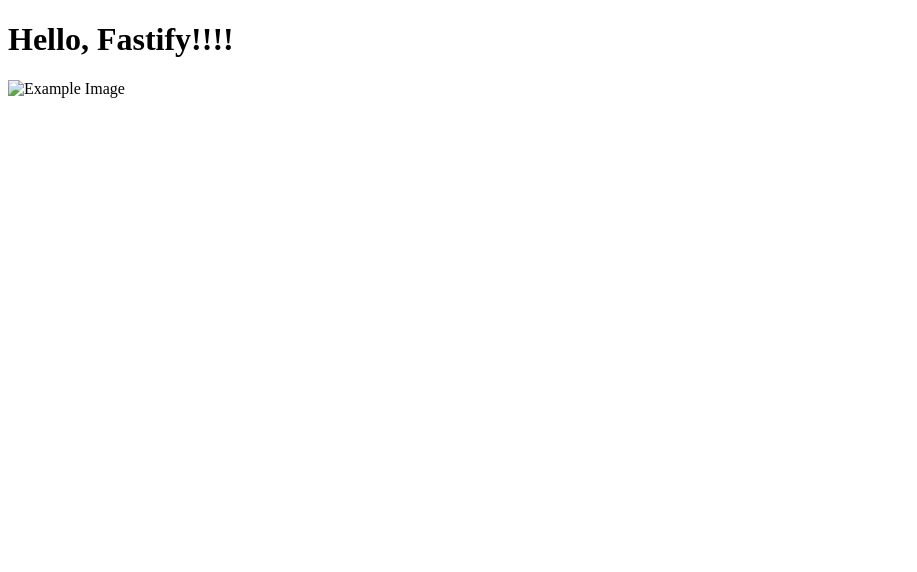
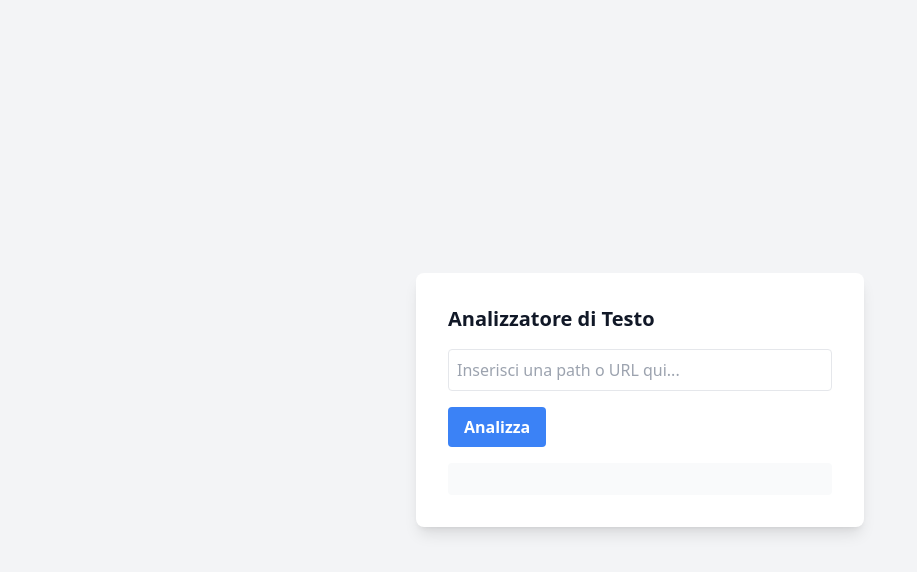
Before and after one commit to mauromarano/nodejs-text-analyzer, a website: page public/index.html in a window 1280 px wide. Shown: the whole page, without its empty margins (0-917 px from the left). Drawn offline with nearby package versions, Linux system fonts and the light colour scheme.

Commit message:
Aggiustata la grafica e spostata la logica dello script

```diff
--- a/public/index.html
+++ b/public/index.html
@@ -1,14 +1,35 @@
 <!DOCTYPE html>
-<html lang="en">
+<html lang="it">
   <head>
-    <meta charset="UTF-8" />
-    <meta name="viewport" content="width=device-width, initial-scale=1.0" />
-    <title>Fastify Static Example</title>
-    <link rel="stylesheet" href="/public/styles.css" />
+    <script src="https://cdn.tailwindcss.com"></script>
   </head>
+
   <body>
-    <h1>Hello, Fastify!!!!</h1>
-    <img src="/public/image.png" alt="Example Image" />
-    <script src="/public/script.js"></script>
+    <div
+      class="min-h-screen bg-gray-100 dark:bg-gray-900 flex items-center justify-center">
+      <div
+        class="bg-white dark:bg-gray-800 p-8 rounded-lg shadow-lg max-w-md w-full">
+        <h1 class="text-xl font-bold text-gray-900 dark:text-white mb-4">
+          Analizzatore di Testo
+        </h1>
+        <input
+          type="text"
+          id="textInput"
+          placeholder="Inserisci una path o URL qui..."
+          class="p-2 border rounded w-full mb-4" />
+        <button
+          onclick="analyzeText()"
+          class="bg-blue-500 hover:bg-blue-700 text-white font-bold py-2 px-4 rounded">
+          Analizza
+        </button>
+        <div
+          id="results"
+          class="mt-4 p-4 bg-gray-50 dark:bg-gray-700 dark:text-gray-200 text-gray-800 rounded">
+          <!-- Risultati verranno visualizzati qui -->
+        </div>
+      </div>
+    </div>
+
+    <script src="script.js"></script>
   </body>
 </html>
```
